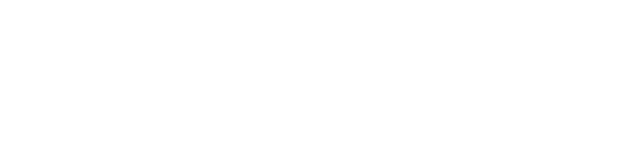
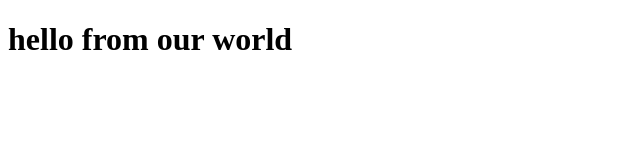
Before and after one commit to abdelrhman-shibl44/courseraTest, a plain HTML site: page site/index.html in a window 1280 px wide. Shown: the whole page, without its empty margins (0-640 px from the left). Drawn offline with Linux system fonts and the light colour scheme.

Commit message:
samll addition to our content

```diff
--- a/site/index.html
+++ b/site/index.html
@@ -9,7 +9,7 @@
 </head>
 
 <body>
-
+    <h1>hello from our world</h1>
 </body>
 
 </html>
```
